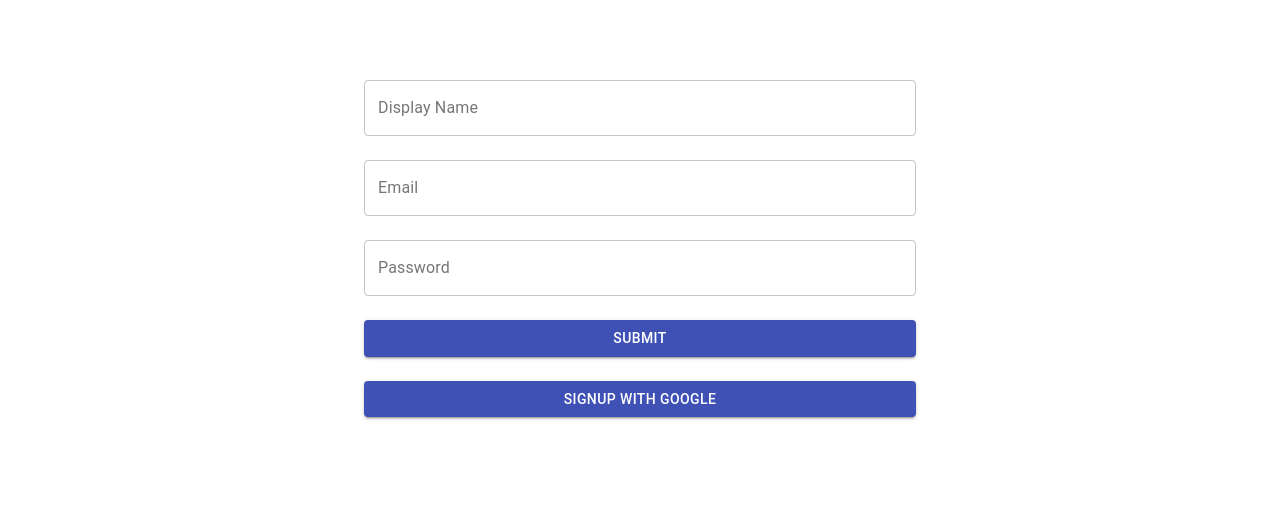
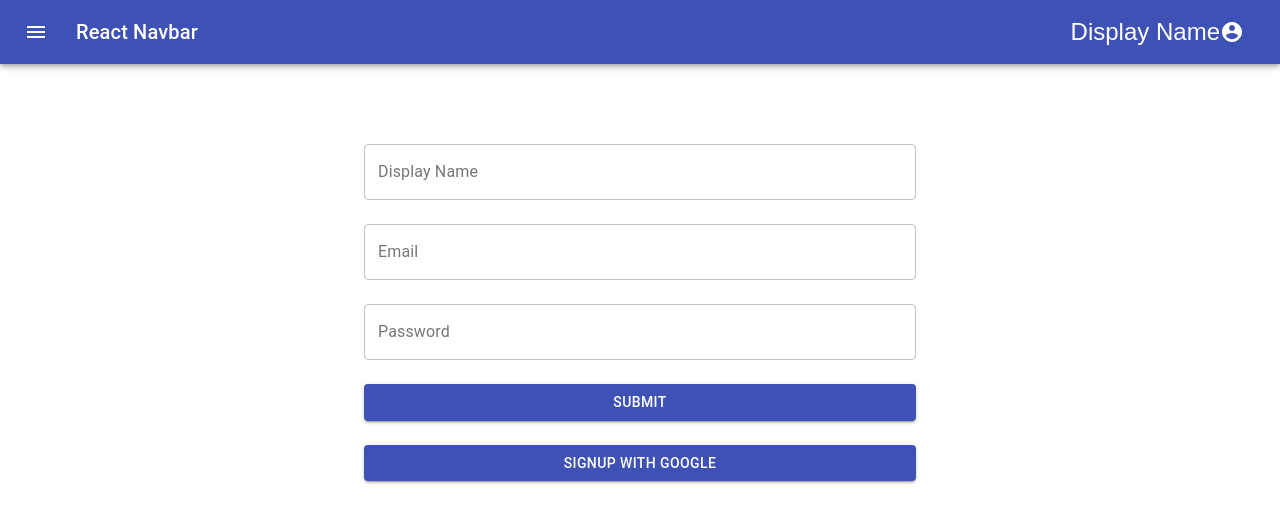
Before and after one commit to mustafa0624/React-sign-up, a React (Create React App) app: page / in a window 1280 px wide. Shown: the top 522 px of the page. Built offline with nearby package versions, Linux system fonts and the light colour scheme.

Commit message:
add NavBar

```diff
--- a/package.json
+++ b/package.json
@@ -4,6 +4,7 @@
   "private": true,
   "dependencies": {
     "@material-ui/core": "^4.11.2",
+    "@material-ui/icons": "^4.11.2",
     "@testing-library/jest-dom": "^5.11.4",
     "@testing-library/react": "^11.1.0",
     "@testing-library/user-event": "^12.1.10",
--- a/src/App.css
+++ b/src/App.css
@@ -1,5 +1,5 @@
 .App {
-  text-align: center;
+  /* text-align: center; */
 
 }
 
--- a/src/App.js
+++ b/src/App.js
@@ -1,11 +1,13 @@
 
 import './App.css';
 import Signup from "./pages/Signup"
+import NavBar from "./components/Navbar"
 
 function App() {
   return (
     <div className="App">
-    <Signup/  >
+    <NavBar/>
+    <Signup/>
     </div>
   );
 }
--- /dev/null
+++ b/src/components/Navbar.js
@@ -0,0 +1,89 @@
+import React from 'react';
+import { makeStyles } from '@material-ui/core/styles';
+import AppBar from '@material-ui/core/AppBar';
+import Toolbar from '@material-ui/core/Toolbar';
+import Typography from '@material-ui/core/Typography';
+import IconButton from '@material-ui/core/IconButton';
+import MenuIcon from '@material-ui/icons/Menu';
+import AccountCircle from '@material-ui/icons/AccountCircle';
+import MenuItem from '@material-ui/core/MenuItem';
+import Menu from '@material-ui/core/Menu';
+
+const useStyles = makeStyles((theme) => ({
+  root: {
+    flexGrow: 1,
+  },
+  menuButton: {
+    marginRight: theme.spacing(2),
+  },
+  title: {
+    flexGrow: 1,
+  },
+}));
+
+export default function NavBar() {
+  const classes = useStyles();
+  const [auth, setAuth] = React.useState(true);
+  const [anchorEl, setAnchorEl] = React.useState(null);
+  const open = Boolean(anchorEl);
+
+  const handleChange = (event) => {
+    setAuth(event.target.checked);
+  };
+
+  const handleMenu = (event) => {
+    setAnchorEl(event.currentTarget);
+  };
+
+  const handleClose = () => {
+    setAnchorEl(null);
+  };
+
+  return (
+    <div className={classes.root}>
+
+      <AppBar position="static">
+        <Toolbar>
+          <IconButton edge="start" className={classes.menuButton} color="inherit" aria-label="menu">
+            <MenuIcon />
+          </IconButton>
+          <Typography variant="h6" className={classes.title}>
+            React Navbar
+          </Typography>
+          {auth && (
+            <div>
+              <IconButton
+                aria-label="account of current user"
+                aria-controls="menu-appbar"
+                aria-haspopup="true"
+                onClick={handleMenu}
+                color="inherit"
+              >
+                  Display Name
+                <AccountCircle />
+              </IconButton>
+              <Menu
+                id="menu-appbar"
+                anchorEl={anchorEl}
+                anchorOrigin={{
+                  vertical: 'top',
+                  horizontal: 'right',
+                }}
+                keepMounted
+                transformOrigin={{
+                  vertical: 'top',
+                  horizontal: 'right',
+                }}
+                open={open}
+                onClose={handleClose}
+              >
+                <MenuItem onClick={handleClose}>Profile</MenuItem>
+                <MenuItem onClick={handleClose}>My account</MenuItem>
+              </Menu>
+            </div>
+          )}
+        </Toolbar>
+      </AppBar>
+    </div>
+  );
+}
--- a/src/pages/Signup.js
+++ b/src/pages/Signup.js
@@ -31,13 +31,32 @@ export default function Signup() {
 
                 <Grid container spacing={3}>
                     <Grid item xs={12}>
-                        <TextField id="displayName" label="Display Name" variant="outlined" fullWidth onChange={formik.handleChange} value={formik.values.displayName} />
+                        <TextField
+                            id="displayName"
+                            label="Display Name"
+                            variant="outlined"
+                            fullWidth
+                            onChange={formik.handleChange}
+                            value={formik.values.displayName} />
                     </Grid>
                     <Grid item xs={12}>
-                        <TextField id="email" label="Email" variant="outlined" fullWidth onChange={formik.handleChange} value={formik.values.email} />
+                        <TextField
+                        id="email"
+                        label="Email"
+                        variant="outlined"
+                        fullWidth
+                        onChange={formik.handleChange}
+                        value={formik.values.email} />
                     </Grid>
                     <Grid item xs={12}>
-                        <TextField id="password" label="Password" variant="outlined" fullWidth onChange={formik.handleChange} value={formik.values.password} />
+                        <TextField
+                        id="password"
+                         label="Password"
+                         variant="outlined"
+                         type='password'
+                          fullWidth
+                          onChange={formik.handleChange}
+                          value={formik.values.password} />
 
                     </Grid>
                     <Grid item xs={12}>
```
Also changed, not shown: 2 other files (tests, documents, lock files or other folders).
